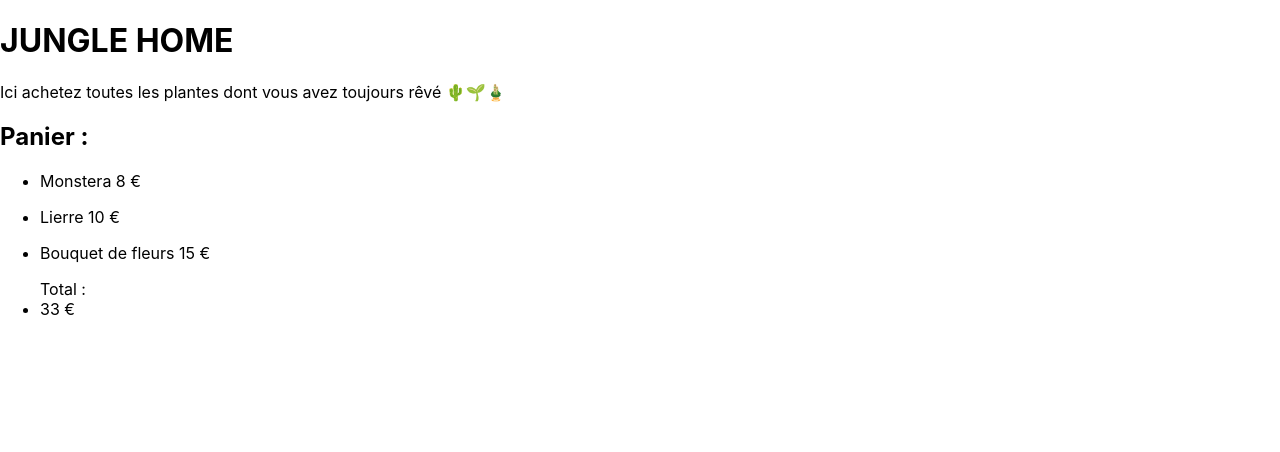
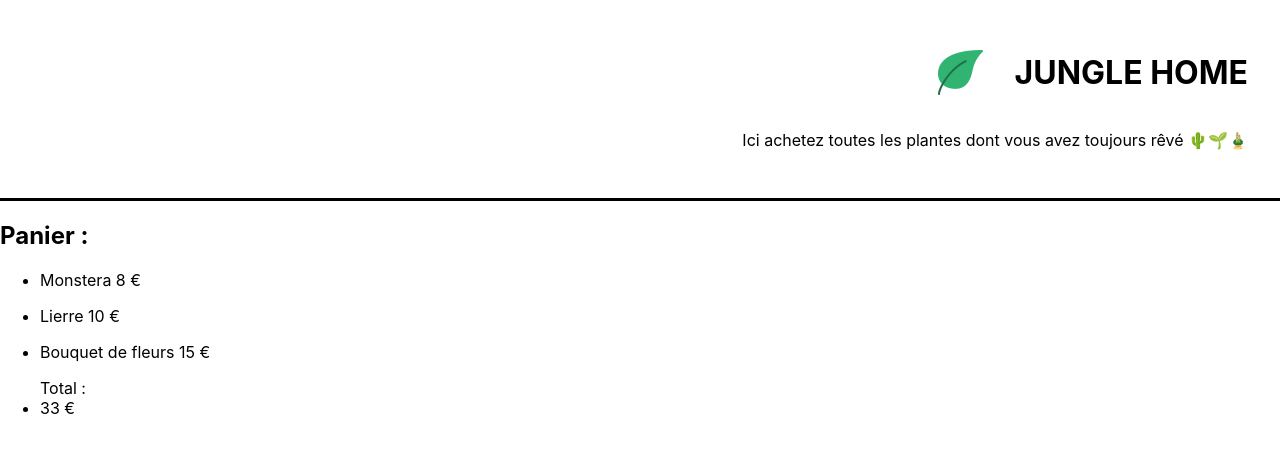
Before and after one commit to MaximePierre/jungle-home, a React (Create React App) app: page / in a window 1280 px wide. Shown: the top 452 px of the page. Built offline with nearby package versions, Linux system fonts and the light colour scheme.

Commit message:
add style

```diff
--- a/src/components/Banner.js
+++ b/src/components/Banner.js
@@ -1,22 +1,25 @@
+import "../styles/Banner.css";
+import logo from '../assets/logo.png';
+
+
+
 const header = "Jungle Home";
 const description = "Ici achetez toutes les plantes dont vous avez toujours rêvé 🌵🌱🎍"
 
-function Header(){
+export default function Banner(){
                     return (
-                            <h1>{header.toUpperCase()}</h1>
+                        <div className="jh-banner">
+                                <div className="jh-logo-title">
+                                <img src={logo} alt='Jungle-home' className='jh-logo' />
+                                <h1 className="jh-title">{header.toUpperCase()}</h1>
+                                </div>
+                                <p>{description}</p>
 
+                        </div>
         );
     }
-function Description(){
-        return (
-                <p>{description}</p>
-    );
-    }
-export default function Banner(){
-        return (
-                <>
-                <Header />
-                <Description />
-                </>
-        )
-}
+// function Description(){
+//         return (
+//                 <p>{description}</p>
+//     );
+//     }
--- a/src/components/Cart.js
+++ b/src/components/Cart.js
@@ -1,3 +1,4 @@
+import '../styles/Cart.css'
 import { products } from '../Product.js'
 
 const devise = "€";
--- /dev/null
+++ b/src/styles/Banner.css
@@ -0,0 +1,23 @@
+.jh-banner {
+	color: black;
+	text-align: right;
+	padding: 32px;
+	border-bottom: solid 3px black;
+	display: flex;
+	justify-content: flex-end;
+	flex-direction: column;
+	align-items:end;
+}
+.jh-logo-title {
+    display: flex;
+    align-items: center;
+    justify-content: space-around;
+}
+.jh-title {
+	padding-left: 32px;
+}
+
+.jh-logo {
+	height: 45px;
+	width: 45px;
+}
```
Also changed, not shown: src/assets/logo.png (added), src/styles/Cart.css (added).
